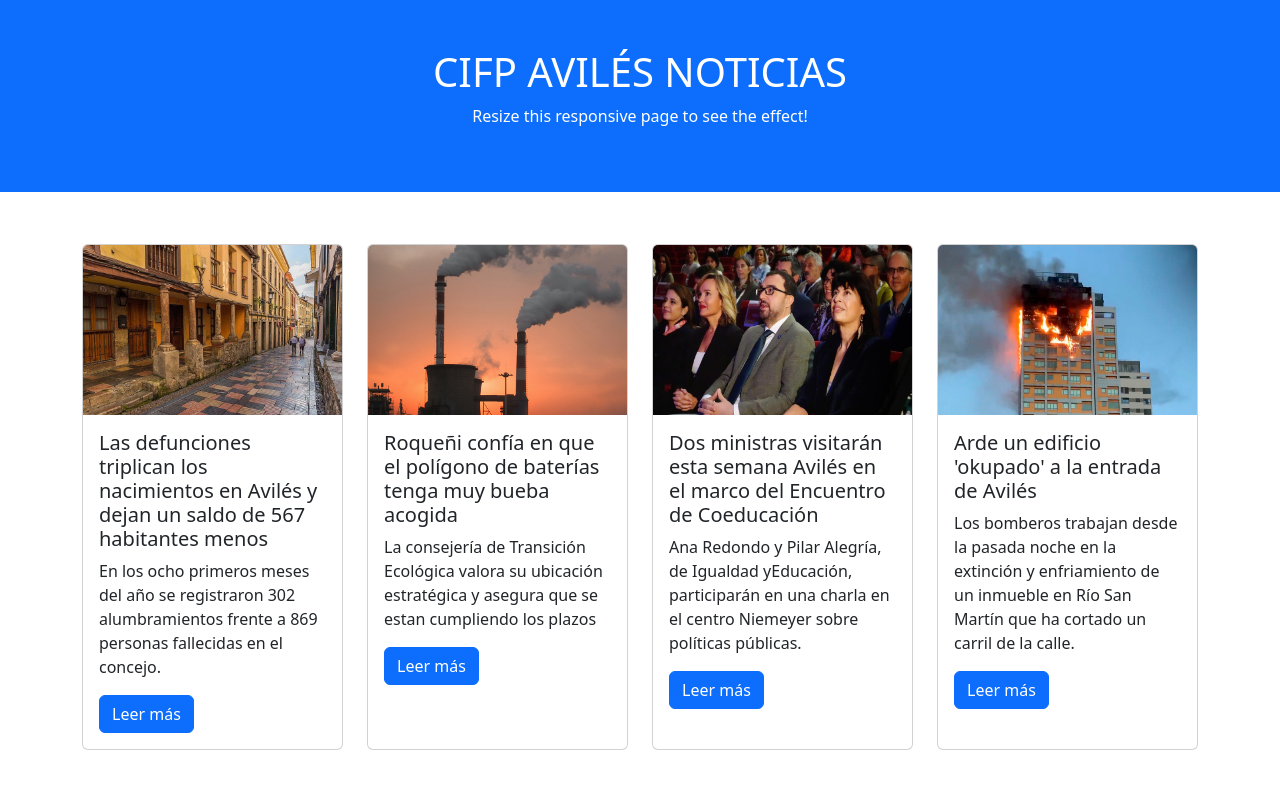
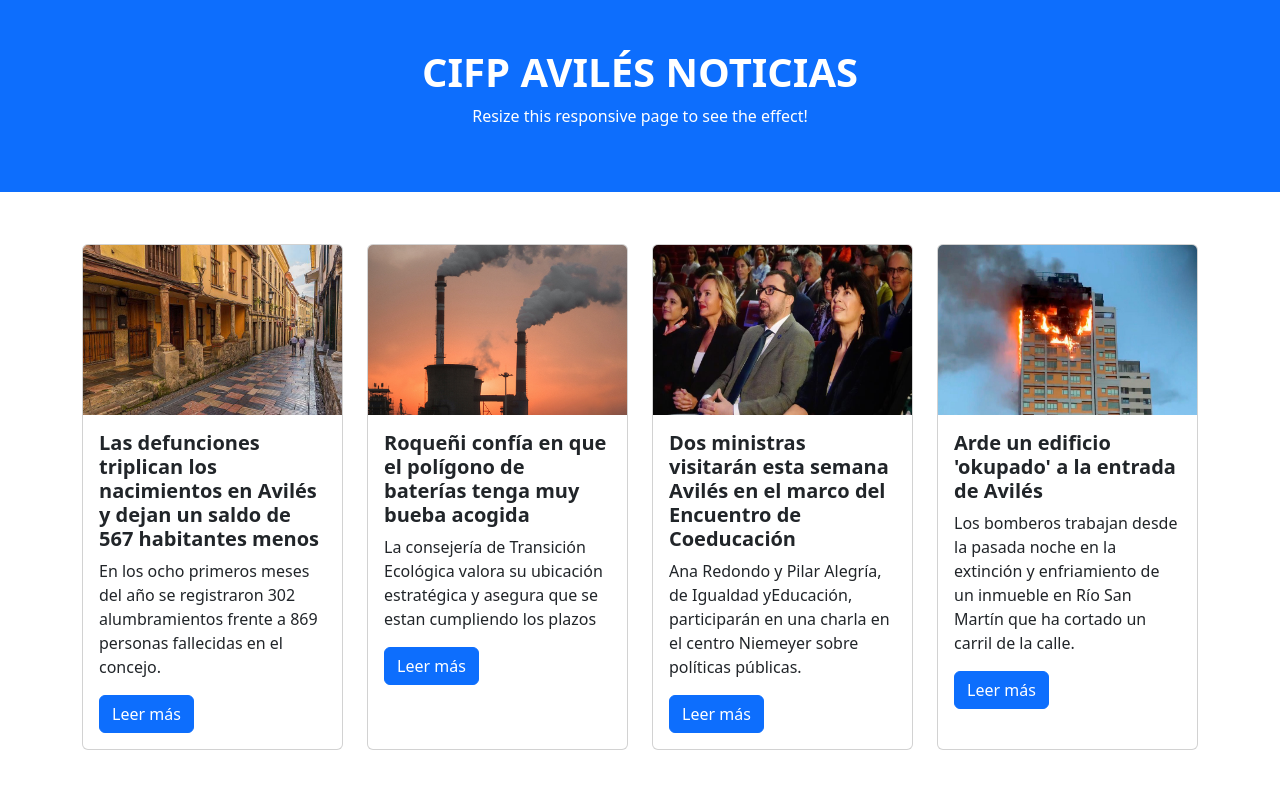
Before and after one commit to alejandro14972/Bootstrap-DAM-DI, a website: page index.html in a window 1280 px wide. Drawn offline with nearby package versions, Linux system fonts and the light colour scheme.

Commit message:
commit 2

```diff
--- /dev/null
+++ b/githubbootstrap.txt
@@ -0,0 +1 @@
+https://github.com/alejandro14972/Bootstrap-DAM-DI
--- a/index.html
+++ b/index.html
@@ -8,7 +8,7 @@
 <body>
   <script src="node_modules/bootstrap/dist/js/bootstrap.bundle.min.js"></script>
   <div class="container-fluid p-5 bg-primary text-white text-center">
-    <h1>CIFP AVILÉS NOTICIAS</h1>
+    <h1 class="fw-bold">CIFP AVILÉS NOTICIAS</h1>
     <p>Resize this responsive page to see the effect!</p>
   </div>
 
@@ -18,7 +18,7 @@
         <div class="card">
             <img src="./img/Calle_BancesCandamo.jpg" class="card-img-top" alt="defunciones">
             <div class="card-body">
-              <h5 class="card-title">Las defunciones triplican los nacimientos en Avilés y dejan un saldo de 567 habitantes menos</h5>
+              <h5 class="card-title fw-bold">Las defunciones triplican los nacimientos en Avilés y dejan un saldo de 567 habitantes menos</h5>
               <p class="card-text">En los ocho primeros meses del año se registraron 302 alumbramientos frente a 869 personas fallecidas en el concejo.</p>
               <a href="#" class="btn btn-primary">Leer más</a>
             </div>
@@ -29,7 +29,7 @@
         <div class="card">
             <img src="./img/energia-termica-industria-investigacion.jpg" class="card-img-top" alt="termica">
             <div class="card-body">
-              <h5 class="card-title">Roqueñi confía en que el polígono de baterías tenga muy bueba acogida</h5>
+              <h5 class="card-title fw-bold">Roqueñi confía en que el polígono de baterías tenga muy bueba acogida</h5>
               <p class="card-text">La consejería de Transición Ecológica valora su ubicación estratégica y asegura que se estan cumpliendo los plazos</p>
               <a href="#" class="btn btn-primary">Leer más</a>
             </div>
@@ -40,7 +40,7 @@
         <div class="card" >
             <img src="./img/8bb8bc24-ba43-464f-8ccb-cbe2d800a0cf_16-9-aspect-ratio_default_0.jpg" class="card-img-top" alt="ministras">
             <div class="card-body">
-              <h5 class="card-title">Dos ministras visitarán esta semana Avilés en el marco del Encuentro de Coeducación</h5>
+              <h5 class="card-title fw-bold">Dos ministras visitarán esta semana Avilés en el marco del Encuentro de Coeducación</h5>
               <p class="card-text">Ana Redondo y Pilar Alegría, de Igualdad yEducación, participarán en una charla en el centro Niemeyer sobre políticas públicas.</p>
               <a href="#" class="btn btn-primary">Leer más</a>
             </div>
@@ -51,7 +51,7 @@
         <div class="card" >
             <img src="./img/a9539fee-5f4a2b5b59bf5b6d0601e311-5f4a91a65cfc0.jpg" class="card-img-top" alt="edificio">
             <div class="card-body">
-              <h5 class="card-title">Arde un edificio 'okupado' a la entrada de Avilés</h5>
+              <h5 class="card-title fw-bold">Arde un edificio 'okupado' a la entrada de Avilés</h5>
               <p class="card-text">Los bomberos trabajan desde la pasada noche en la extinción y enfriamiento de un inmueble en Río San Martín que ha cortado un carril de la calle.</p>
               <a href="#" class="btn btn-primary">Leer más</a>
             </div>
```
